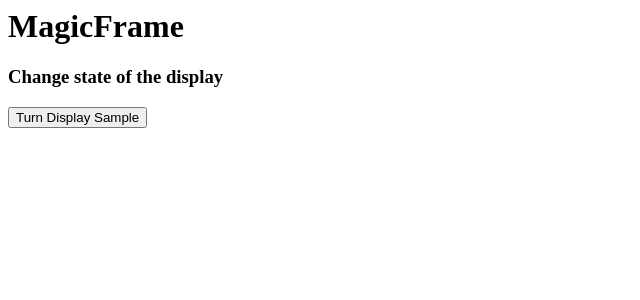
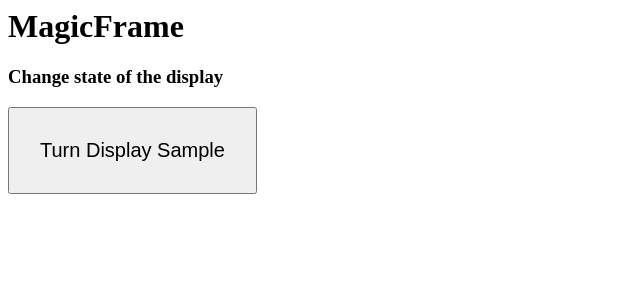
Before and after one commit to ladybug-sanctuary/magicframe-flask, a Flask app: template templates/index.html in a window 1280 px wide. Shown: the top 300 px of the page, without its empty margins (0-640 px from the left). Run offline with Flask 2, Linux system fonts and the light colour scheme; the template is opened without the code that fills it: most values are stand-ins (such as "Sample title", 1, 10 or a date in 2020).

Commit message:
Add CSS style to the toggle button

```diff
--- a/app.py
+++ b/app.py
@@ -9,7 +9,7 @@ import vcgencmd
 HOST="0.0.0.0"
 PORT=8081
 
-app = Flask(__name__, template_folder="templates")
+app = Flask(__name__, template_folder="templates", static_folder="static")
 
 
 def on_or_off(newstatus: int) -> str:
--- /dev/null
+++ b/static/main.css
@@ -0,0 +1,12 @@
+.toggle {
+    font-size: 20px;
+    padding: 30px;
+}
+.toggle-on {
+    background-color: green;
+    color: black;
+}
+.toggle-off {
+    background-color: red;
+    color: white;
+}
--- a/templates/index.html
+++ b/templates/index.html
@@ -1,7 +1,11 @@
+<head>
+  <link rel="stylesheet" href={{ url_for("static", filename="main.css") }}/>
+</head>
+
 <h1>MagicFrame</h1>
 
 <h3>Change state of the display</h3>
 
 <form method="post" action="/">
-  <input type="submit" value="Turn Display {{ on_or_off | capitalize }}" name="toggle"/>
+  <input class="toggle toggle-{{ on_or_off | lower }}" type="submit" value="Turn Display {{ on_or_off | capitalize }}" name="toggle"/>
 </form>
```
